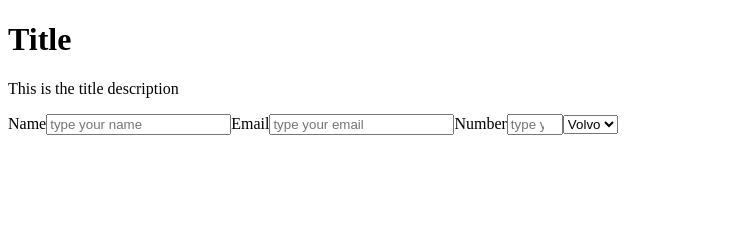
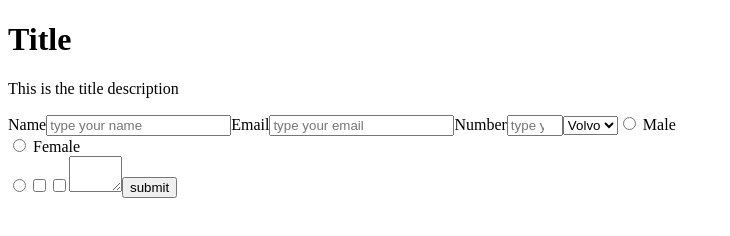
Before and after one commit to JOdiemo/Berkay_Jorum_pair_trals, a plain HTML site: page index.html in a window 1280 px wide. Shown: the whole page, without its empty margins (0-730 px from the left). Drawn offline with Linux system fonts and the light colour scheme.

Commit message:
12 to 16

```diff
--- a/index.html
+++ b/index.html
@@ -20,13 +20,25 @@
           required>
           <label id="number-label">Number</label>
           <input type="number" id="number" name="number" required min="0" max="10" placeholder="type your number">
-          <select id="dropdown"> <option value="volvo">Volvo</option>
+          <select id="dropdown">
+            <option value="volvo">Volvo</option>
             <option value="saab">Saab</option>
             <option value="fiat">Fiat</option>
             <option value="audi">Audi</option>
+
           </select>
+          <input type="radio" name="gender" value="male"> Male<br>
+          <input type="radio" name="gender" value="female"> Female<br>
+          <input type="radio" name="gender" value="other">
+          <input type="checkbox" value="0">
+          <input type="checkbox" value="1">
+          <textarea rows="2" cols="4">
+
+          </textarea>
+          <input type="submit" id="submit" value="submit">
         </tr>
     </table>
+
     </form>
 
     <script  src="js/index.js"></script>
```
